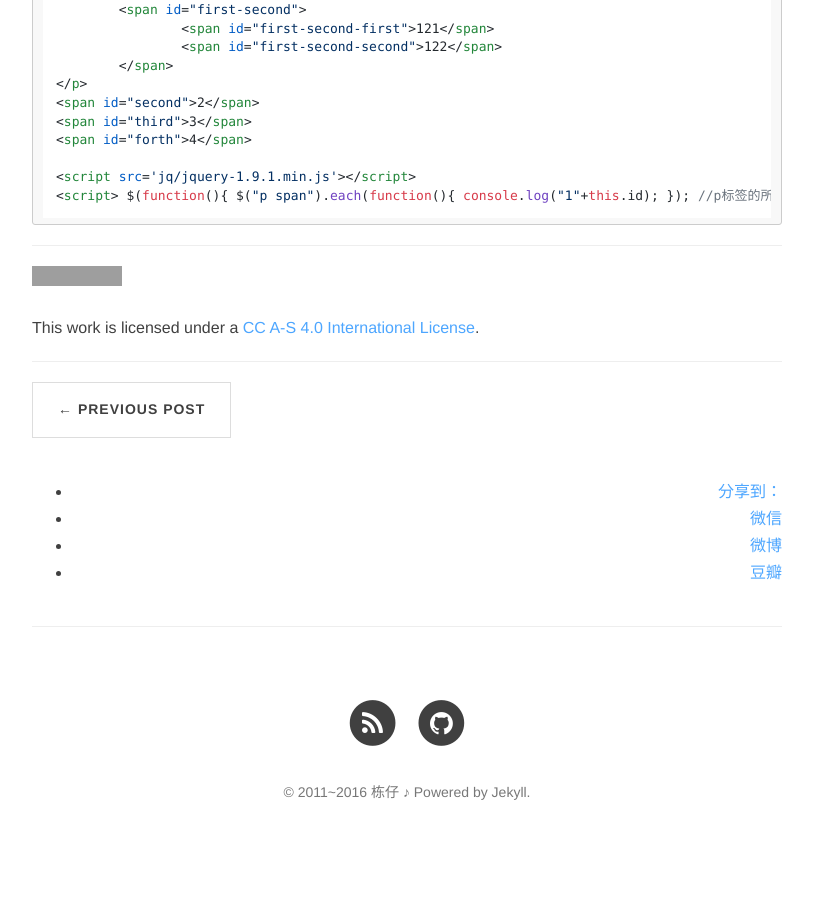
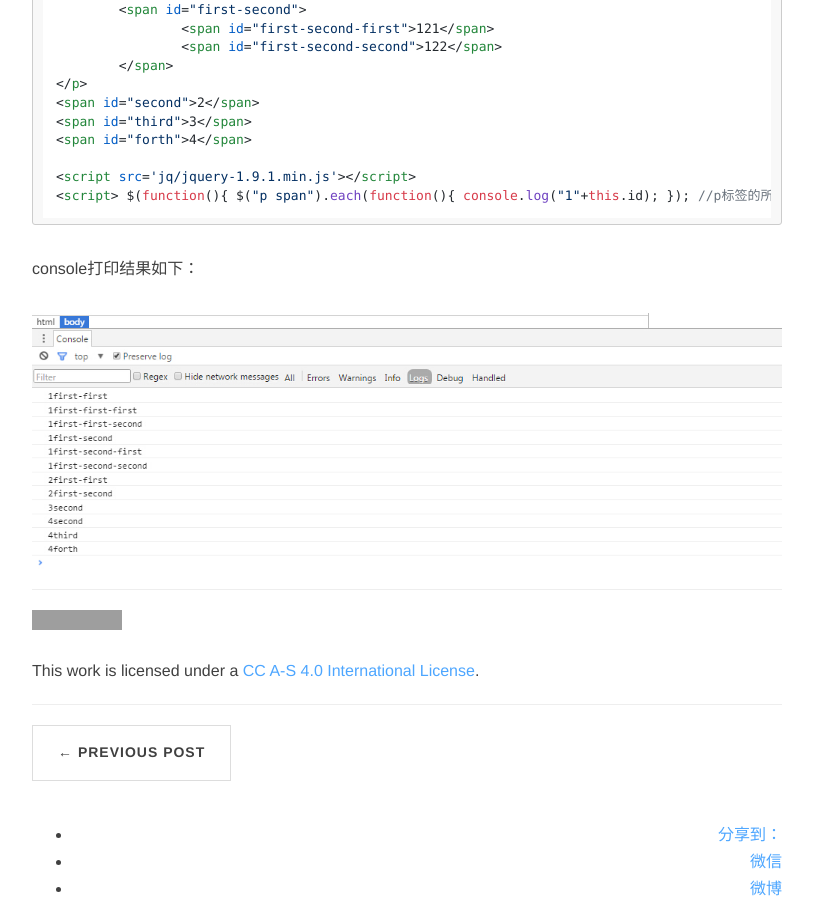
Before and after one commit to lo56ve/lo56ve.github.io, a Jekyll site: the page built from _posts/2016-10-07-jquery.md, in a window 1280 px wide and 900 px high, scrolled down 799 px. Shown: the whole window, without its empty margins (233-1046 px from the left). Built offline with Jekyll 4.4.1, drawn with Linux system fonts in a browser that asks for light colours; nearby versions of some CDN libraries; comment, search, counter and statistics services are not loaded; before the commit the page ends 1668 px from its top, so only the background shows below that; grey boxes are pictures that could not be loaded.

Commit message:
加了console打印结果图片

```diff
--- a/_posts/2016-10-07-jquery.md
+++ b/_posts/2016-10-07-jquery.md
@@ -45,3 +45,9 @@ jquery很多点，很容易混淆，有时间还是多看看，多敲敲代码
 			});		//p标签接下来的所有span元素
 		})
 	</script>
+
+console打印结果如下：
+
+<figure>
+        <img src="https://lo56ve.github.io/img/console.jpg">
+</figure>
```
Also changed, not shown: img/console.jpg (added).
